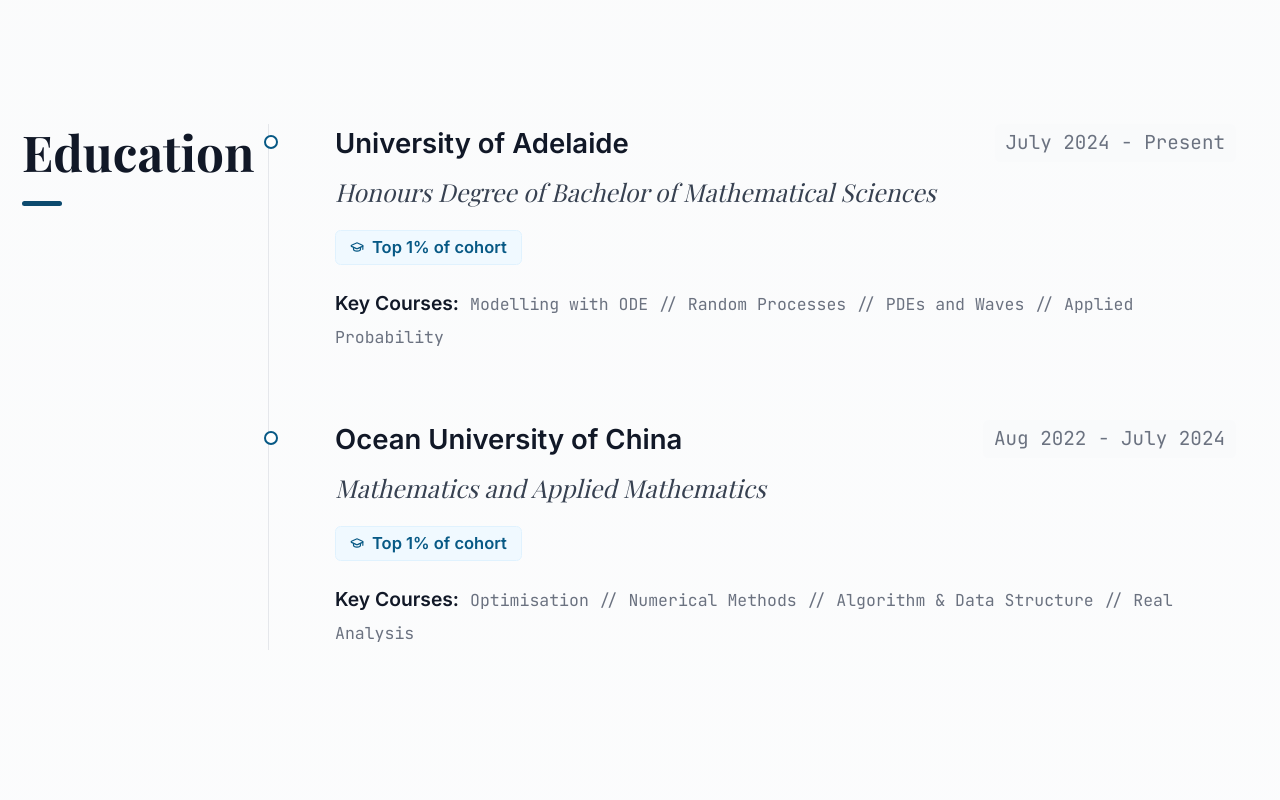
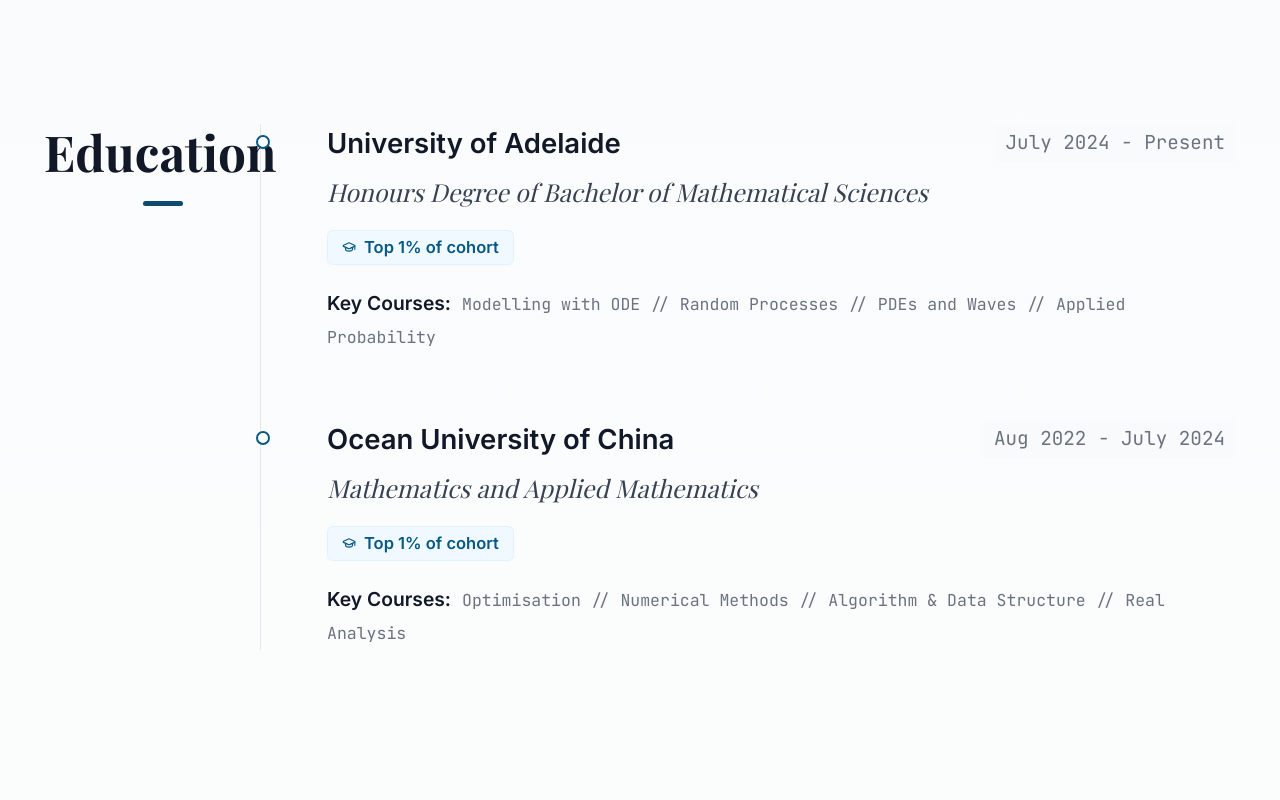
Before and after one commit to Gatsby0916/haiyi-li-portfolio, a React (Vite) app: page / in a window 1280 px wide. Shown: the part 1480-2280 px from the top of the page. Built offline with nearby package versions, Linux system fonts and the light colour scheme; a web font is replaced by a local one.

Commit message:
Fix section title overlap and shrink OUGS image

```diff
--- a/components/Section.tsx
+++ b/components/Section.tsx
@@ -19,9 +19,9 @@ const Section: React.FC<SectionProps> = ({ title, children, id, className = "" }
         transition={{ duration: 0.7, ease: "easeOut" }}
       >
         <div className="flex flex-col md:flex-row gap-8 md:gap-12">
-          <div className="md:w-[180px] shrink-0 relative md:-ml-4">
+          <div className="md:w-[150px] shrink-0 relative">
             <div className="sticky top-28">
-              <h2 className="text-3xl md:text-4xl font-serif font-bold text-slate-900">
+              <h2 className="text-3xl md:text-4xl font-serif font-bold text-slate-900 text-right pr-2">
                 {title}
               </h2>
               <motion.div
@@ -29,7 +29,7 @@ const Section: React.FC<SectionProps> = ({ title, children, id, className = "" }
                 whileInView={{ width: '40px' }}
                 viewport={{ once: true }}
                 transition={{ delay: 0.4, duration: 0.5 }}
-                className="h-1 bg-primary-900 mt-4 rounded-full"
+                className="h-1 bg-primary-900 mt-4 rounded-full ml-auto mr-2"
               />
             </div>
           </div>
--- a/data.ts
+++ b/data.ts
@@ -24,7 +24,7 @@ export const publications: Publication[] = [
     tags: ["Computer Vision", "3D Gaussian Splatting", "Uncertainty Estimation", "First Author"],
     image: "images/ougs.png",
     imageFit: "contain",
-    imageMaxHeight: 380,
+    imageMaxHeight: 320,
     links: {
       arxiv: "https://arxiv.org/abs/2511.09397"
     }
```
